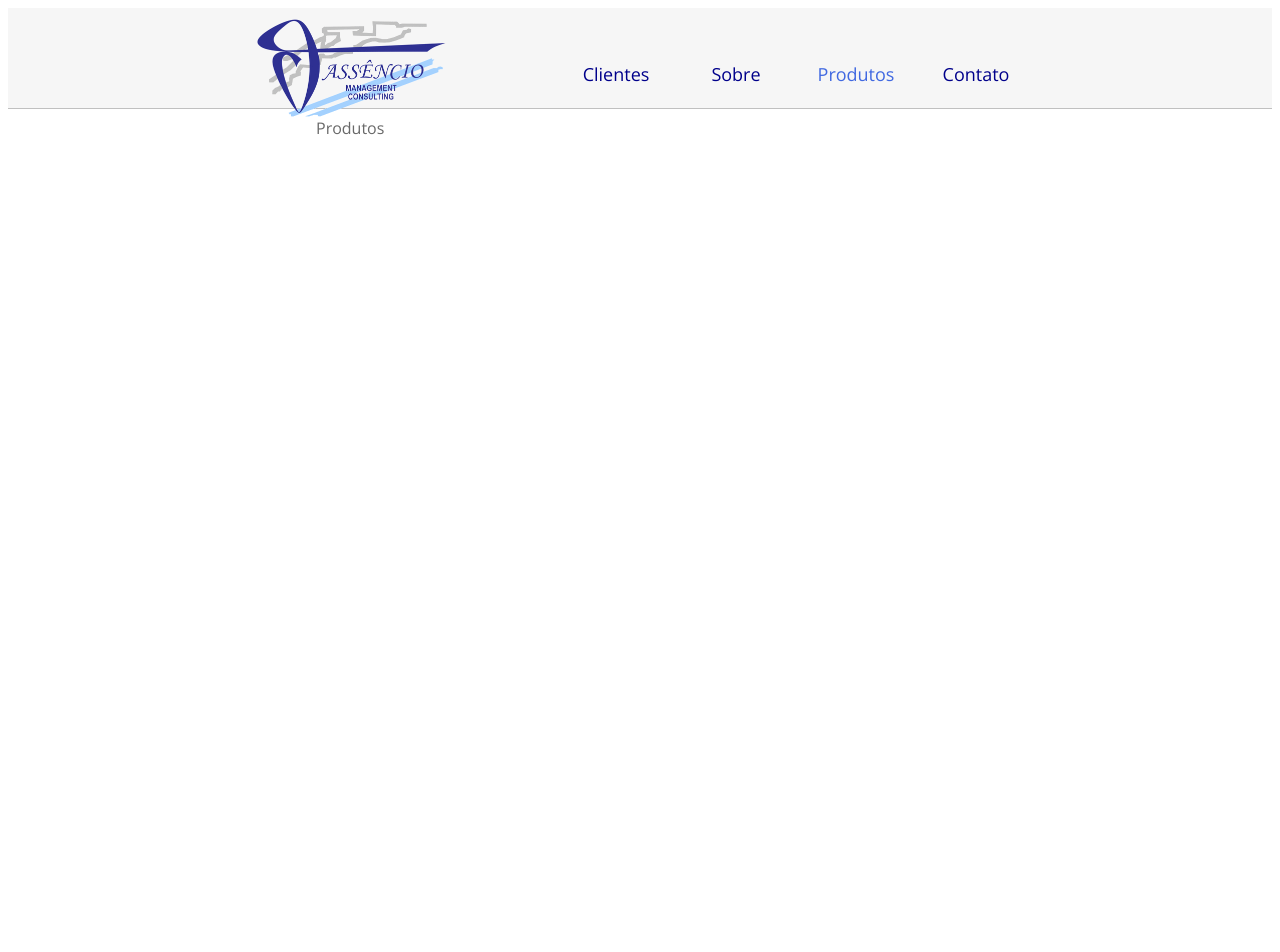
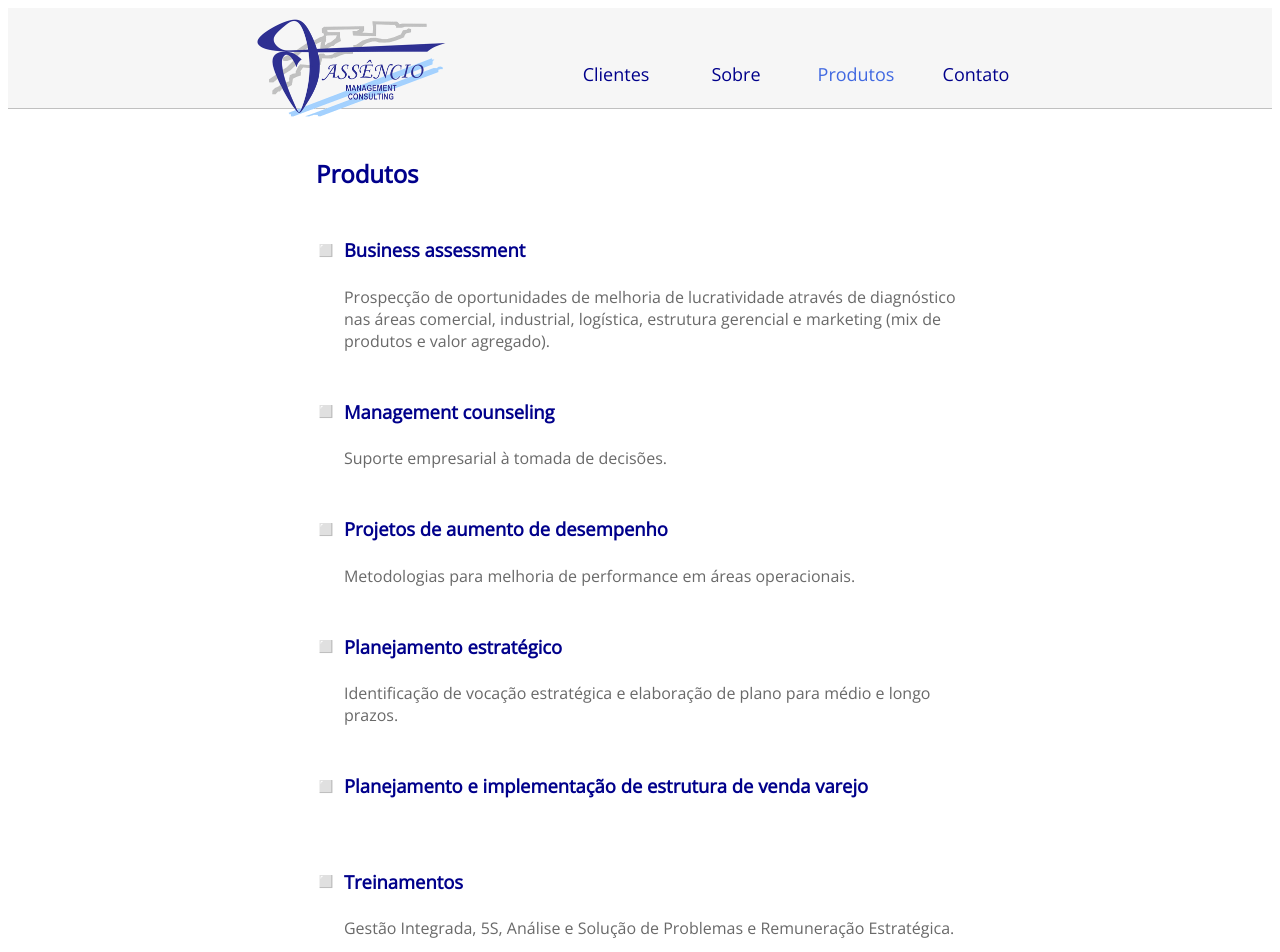
Before and after one commit to dassencio/assencio-management-consulting, a Vue app: page /produtos in a window 1280 px wide. Shown: the top 952 px of the page. Before the commit the page ends 800 px from the top, so only its background shows below. Built offline with nearby package versions, Linux system fonts and the light colour scheme.

Commit message:
Add "products" page

```diff
--- a/src/components/BaseView.vue
+++ b/src/components/BaseView.vue
@@ -21,6 +21,12 @@ $base-length: $view-paragraph-font-size;
       margin: (2.5 * $base-length) 0;
     }
   }
+  :deep(article) {
+    margin: (1.2 * $base-length) 0;
+    @media (min-width: $desktop-width-mode) {
+      margin: (2 * $base-length) 0;
+    }
+  }
   :deep(h1) {
     color: $view-title-color;
     font-size: 1.5 * $base-length;
@@ -30,6 +36,10 @@ $base-length: $view-paragraph-font-size;
       max-width: 0.7 * $desktop-width-mode;
       text-align: center;
     }
+  }
+  :deep(h2) {
+    color: $view-title-color;
+    font-size: 1.15 * $base-length;
   }
   :deep(p) {
     margin: $base-length 0;
--- /dev/null
+++ b/src/components/ProductList.vue
@@ -0,0 +1,37 @@
+<template>
+  <ProductListItem title="Business assessment">
+    Prospecção de oportunidades de melhoria de lucratividade através de
+    diagnóstico nas áreas comercial, industrial, logística, estrutura gerencial
+    e marketing (mix de produtos e valor agregado).
+  </ProductListItem>
+  <ProductListItem title="Management counseling">
+    Suporte empresarial à tomada de decisões.
+  </ProductListItem>
+  <ProductListItem title="Projetos de aumento de desempenho">
+    Metodologias para melhoria de performance em áreas operacionais.
+  </ProductListItem>
+  <ProductListItem title="Planejamento estratégico">
+    Identificação de vocação estratégica e elaboração de plano para médio e
+    longo prazos.
+  </ProductListItem>
+  <ProductListItem
+    title="Planejamento e implementação de estrutura de venda varejo"
+  />
+  <ProductListItem title="Treinamentos">
+    Gestão Integrada, 5S, Análise e Solução de Problemas e Remuneração
+    Estratégica.
+  </ProductListItem>
+  <ProductListItem
+    title="Análise de viabilidade e coordenação de projetos de investimentos"
+  />
+  <ProductListItem
+    title="Implementação de remuneração variável para resultados"
+  >
+    PPR (Programa de Participação nos Resultados), bônus, premiações por metas,
+    etc.
+  </ProductListItem>
+</template>
+
+<script setup lang="ts">
+import ProductListItem from "@/components/ProductListItem.vue";
+</script>
--- /dev/null
+++ b/src/components/ProductListItem.vue
@@ -0,0 +1,42 @@
+<template>
+  <article class="item">
+    <div class="item__bullet">◻️</div>
+    <h2 class="item__title">{{ props.title }}</h2>
+    <div class="item__empty"></div>
+    <div class="item__description">
+      <slot></slot>
+    </div>
+  </article>
+</template>
+
+<script setup lang="ts">
+const props = defineProps<{
+  title: string;
+}>();
+</script>
+
+<style scoped lang="scss">
+$base-length: $view-paragraph-font-size;
+
+.item {
+  align-items: center;
+  display: grid;
+  gap: 0.5 * $base-length;
+  grid-auto-columns: min-content auto;
+  grid-template-areas:
+    "bullet title"
+    "empty description";
+  &__bullet {
+    grid-area: bullet;
+  }
+  &__description {
+    grid-area: description;
+  }
+  &__empty {
+    grid-area: empty;
+  }
+  &__title {
+    grid-area: title;
+  }
+}
+</style>
--- a/src/views/Products.vue
+++ b/src/views/Products.vue
@@ -1,9 +1,13 @@
 <template>
   <BaseView>
-    <div>Produtos</div>
+    <section>
+      <h1>Produtos</h1>
+      <ProductList />
+    </section>
   </BaseView>
 </template>
 
 <script setup lang="ts">
 import BaseView from "@/components/BaseView.vue";
+import ProductList from "@/components/ProductList.vue";
 </script>
```
